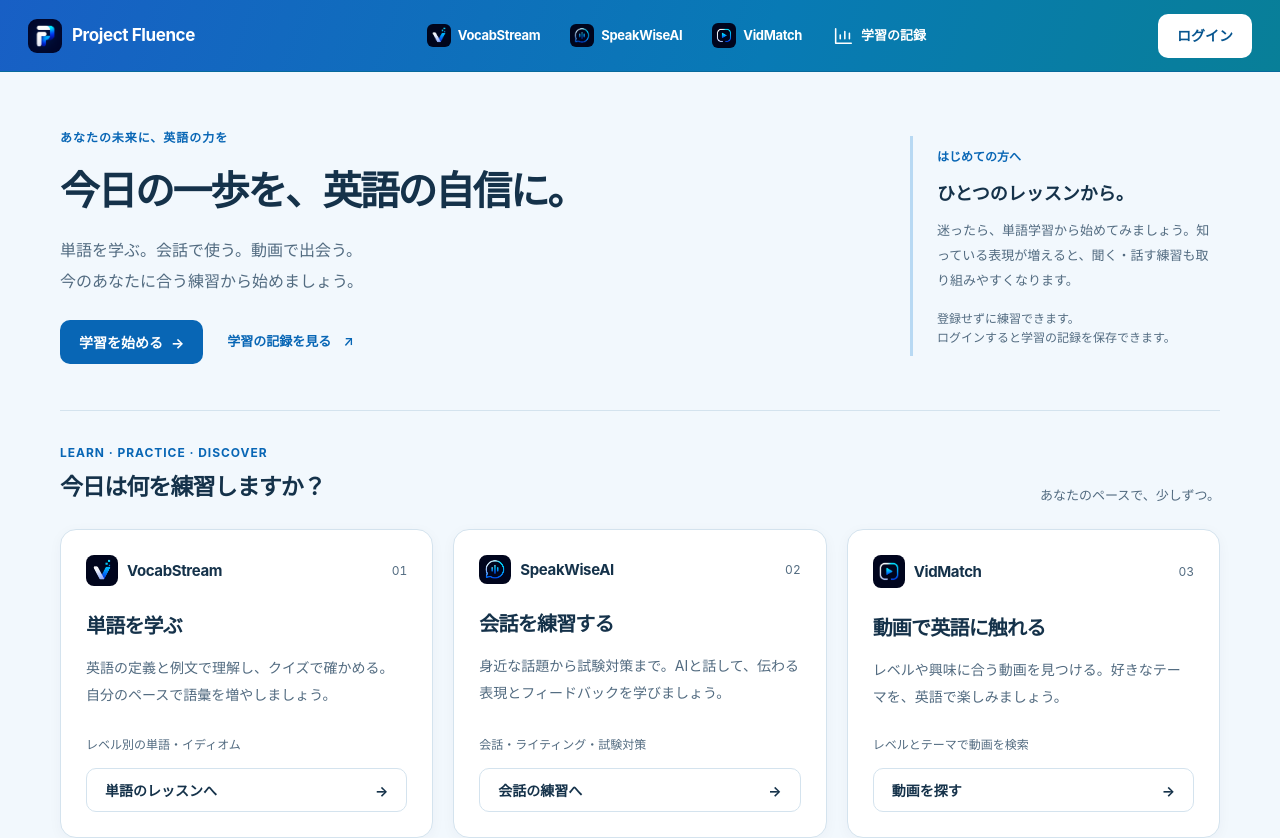
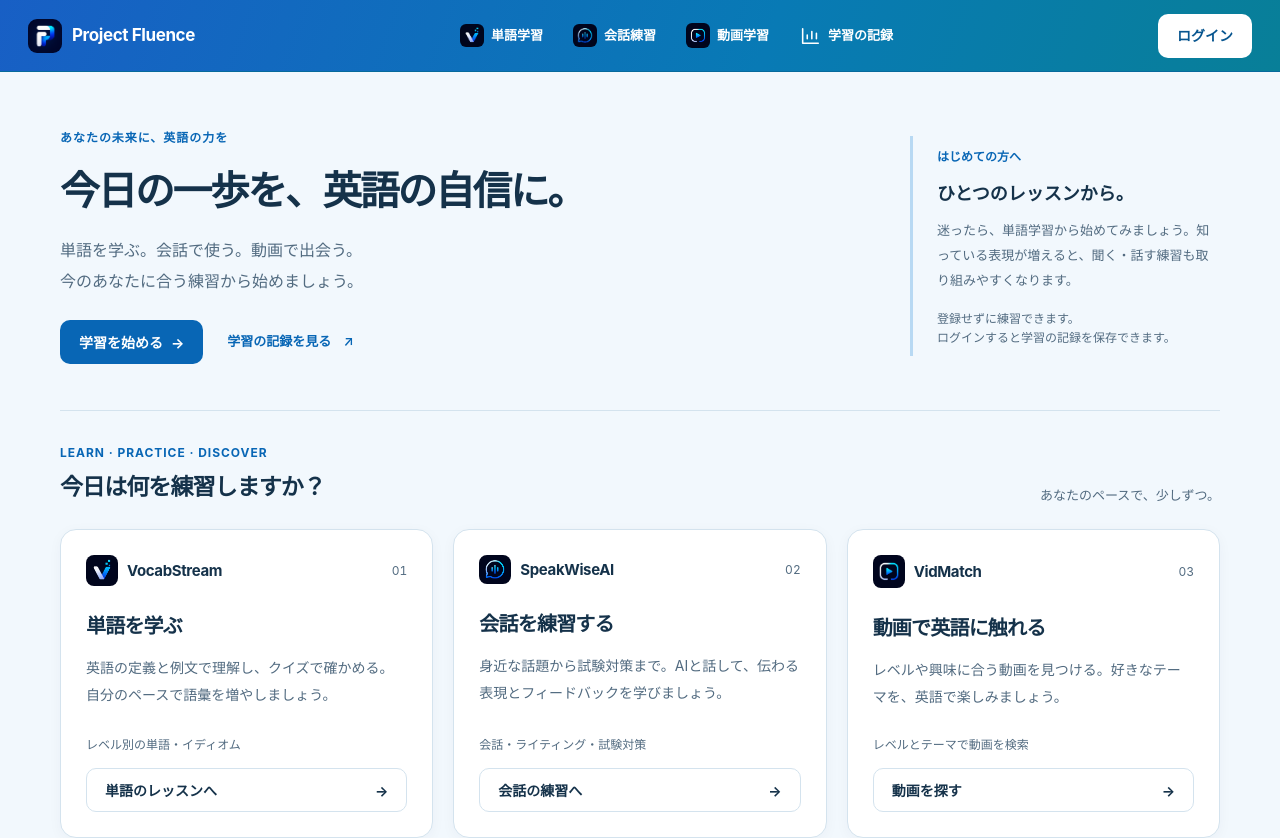
Before and after one commit to dronerd/projectfluence, a Next.js app: page / in a window 1280 px wide. Shown: the top 838 px of the page. Built offline with nearby package versions, Linux system fonts and the light colour scheme; no server answers.

Commit message:
style: clarify navigation with Japanese learning labels

```diff
--- a/app/components/AppHeader.tsx
+++ b/app/components/AppHeader.tsx
@@ -24,8 +24,8 @@ export default function AppHeader() {
       <nav className="pf-nav" aria-label="メインナビゲーション">
         {appKeys.map((app) => {
           const item = learningApps[app];
-          return <Link key={app} href={item.href} aria-label={`${item.name} · ${item.purpose}`} aria-current={currentApp === app ? "page" : undefined}>
-            <AppBrand app={app} compact /><span className="pf-nav-short">{item.short}</span>
+          return <Link key={app} href={item.href} aria-label={`${item.purpose} · ${item.name}`} aria-current={currentApp === app ? "page" : undefined}>
+            <Image className="pf-nav-logo" src={item.image} alt="" width={24} height={24} /><span className="pf-nav-full">{item.purpose}</span><span className="pf-nav-short">{item.short}</span>
           </Link>;
         })}
         <Link href="/analytics" aria-label="学習の記録" aria-current={pathname.startsWith("/analytics") ? "page" : undefined}>
--- a/app/globals.css
+++ b/app/globals.css
@@ -60,7 +60,8 @@ img, svg { flex-shrink: 0; }
 .pf-current-app { display: none; color: #fff; text-decoration: none; }
 .pf-nav { display: flex; justify-content: center; align-items: center; gap: 6px; }
 .pf-nav a { display: flex; align-items: center; justify-content: center; gap: 7px; min-height: 44px; padding: 9px 12px; border-radius: 9px; color: #fff; font-size: 13px; font-weight: 650; white-space: nowrap; text-decoration: none; }
-.pf-nav .pf-app-brand, .pf-current-app .pf-app-brand { color: inherit; }
+.pf-current-app .pf-app-brand { color: inherit; }
+.pf-nav-logo { border-radius: 6px; }
 .pf-nav a:hover { background: var(--pf-primary-soft); color: var(--pf-primary-hover); }
 .pf-nav a[aria-current="page"] { background: #fff; color: var(--pf-primary-hover); }
 .pf-nav svg { width: 22px; height: 22px; }
@@ -92,9 +93,9 @@ img, svg { flex-shrink: 0; }
   .pf-page { width: calc(100% - 32px); padding-top: 24px; }
 }
 @media (max-width: 599px) {
-  .pf-nav .pf-app-brand-name, .pf-nav-full { display: none; }
+  .pf-nav-full { display: none; }
   .pf-nav-short { display: inline; }
-  .pf-nav .pf-app-brand img, .pf-nav svg { width: 22px; height: 22px; }
+  .pf-nav-logo, .pf-nav svg { width: 22px; height: 22px; }
 }
 @media (max-width: 370px) {
   .pf-header-inner { padding-inline: 12px; }
--- a/app/lib/brands.ts
+++ b/app/lib/brands.ts
@@ -1,7 +1,7 @@
 export const learningApps = {
-  vocabstream: { name: "VocabStream", href: "/vocabstream", image: "/images/vocabstream.png", purpose: "単語を学ぶ", short: "単語" },
-  speakwise: { name: "SpeakWiseAI", href: "/speakwise", image: "/images/speakwise.png", purpose: "会話を練習", short: "会話" },
-  vidmatch: { name: "VidMatch", href: "/vidmatch", image: "/images/videofinder.png", purpose: "動画で学ぶ", short: "動画" },
+  vocabstream: { name: "VocabStream", href: "/vocabstream", image: "/images/vocabstream.png", purpose: "単語学習", short: "単語" },
+  speakwise: { name: "SpeakWiseAI", href: "/speakwise", image: "/images/speakwise.png", purpose: "会話練習", short: "会話" },
+  vidmatch: { name: "VidMatch", href: "/vidmatch", image: "/images/videofinder.png", purpose: "動画学習", short: "動画" },
 } as const;
 
 export type LearningApp = keyof typeof learningApps;
```
Also changed, not shown: 4 other files (tests, documents, lock files or other folders).
